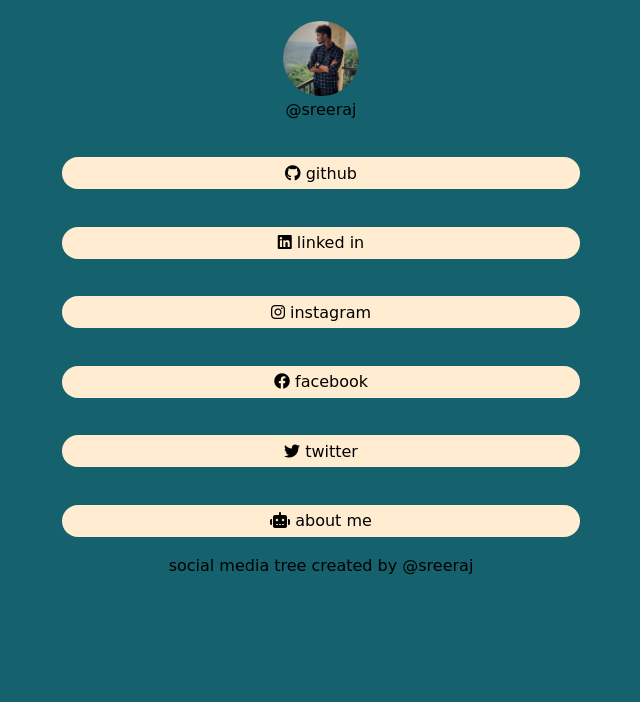
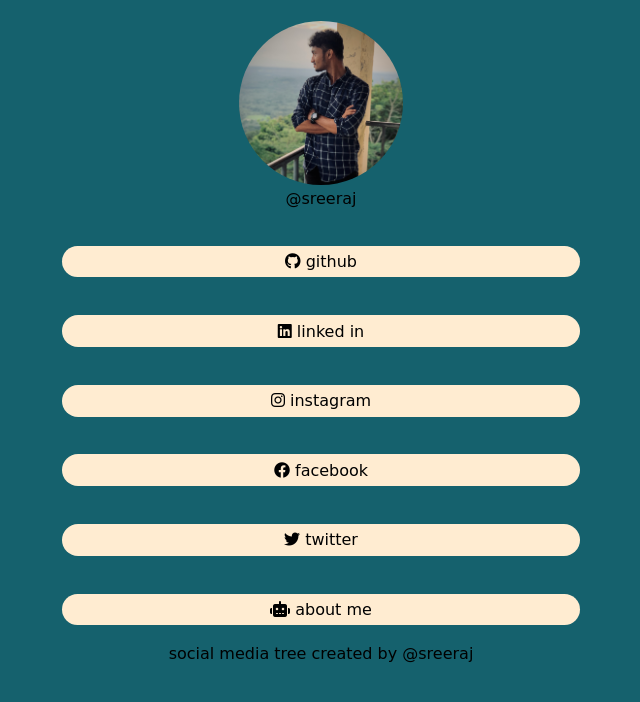
Before and after one commit to sreeraj-sc/socialmedia_tree, a plain HTML site: page index.html in a window 1280 px wide. Shown: the whole page, without its empty margins (319-959 px from the left). Drawn offline with Linux system fonts and the light colour scheme; a web font is replaced by a local one.

Commit message:
image size adjusted

```diff
--- a/index.html
+++ b/index.html
@@ -19,8 +19,9 @@
         {
             margin-top: 1%;
             border-radius: 50%;
-            max-width: 6%;
-            max-height: 6%;
+            max-width: 7%;
+            min-width: 13%;
+            height: auto;
         }
         .box
         {
@@ -39,7 +40,7 @@
 </head>
 <body>
     <center>
-        <img src="me.jpg" alt="" class="dp"><br>
+        <img src="me.jpg" alt="photo"><br>
         <font>@sreeraj</font>
         <div class="box">
             <a href="https://github.com/sreeraj-sc"><i class="fab fa-github"></i></a>
```
